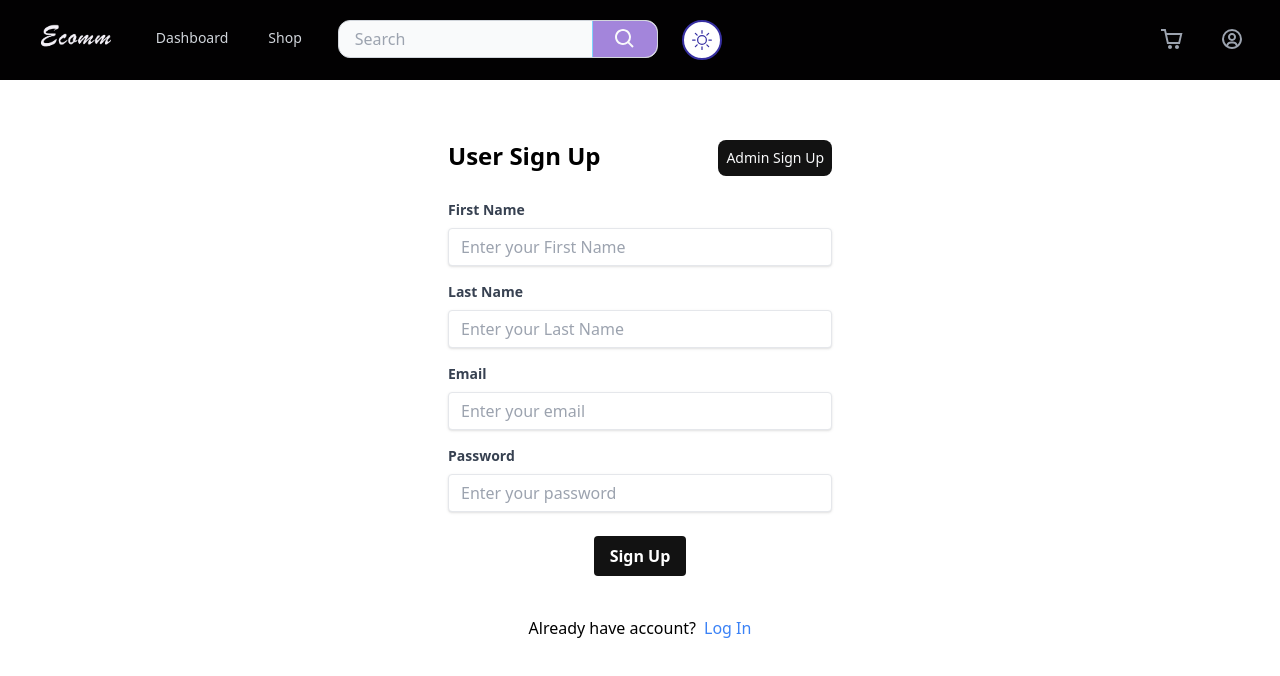
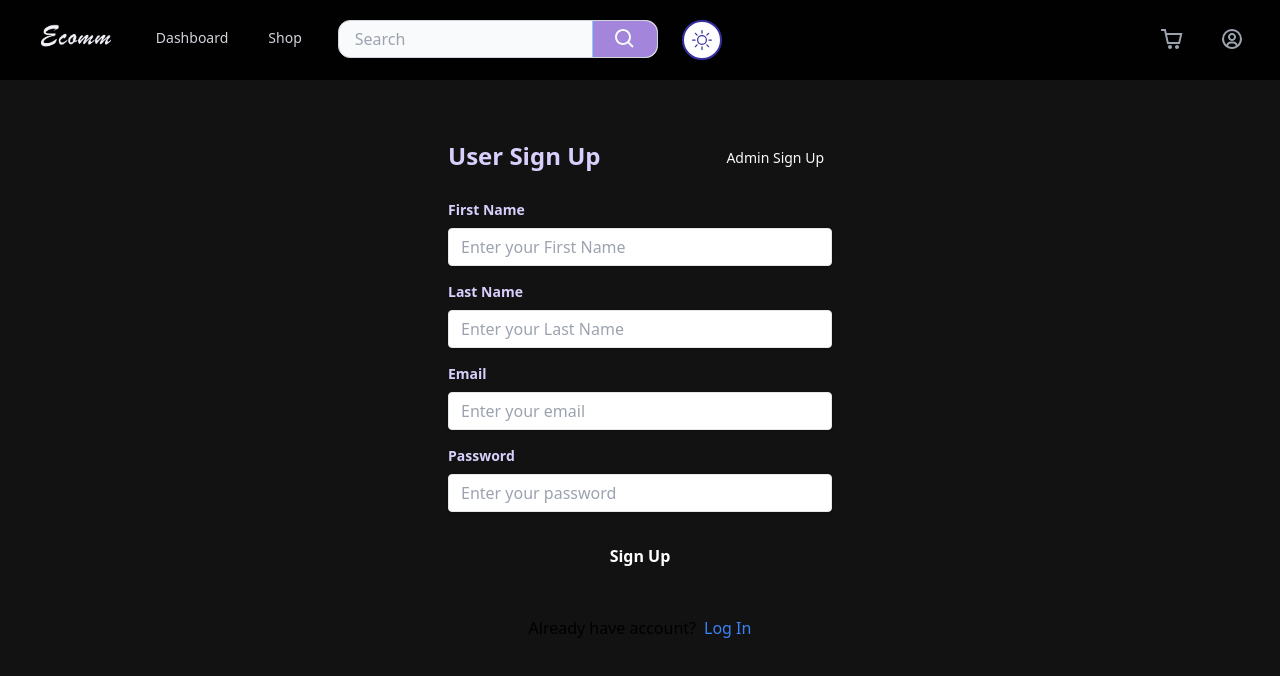
Before and after one commit to Sainath0604/Ecomm-Frontend, a React (Vite) app: page /signUp in a window 1280 px wide. Shown: the top 676 px of the page. Built offline with nearby package versions, Linux system fonts and the light colour scheme.

Commit message:
modified style of some components

```diff
--- a/src/authentication/SignIn.jsx
+++ b/src/authentication/SignIn.jsx
@@ -44,16 +44,16 @@ function SignIn() {
   }
 
   return (
-    <div>
+    <div className="dark:bg-[#D9CFFC]	bg-[#121212] min-h-screen">
       <Navbar />
-      <div className="flex justify-center mt-10 h-80 p-5">
+      <div className="flex justify-center mt-10 h-80 p-5 ">
         <form onSubmit={loginUser} className="w-full max-w-sm">
           <div className="mb-4">
-            <label className="block text-gray-700 text-sm font-bold mb-2">
+            <label className="block text-[#D9CFFC] dark:text-[#241B35] text-sm font-bold mb-2">
               Email
             </label>
             <input
-              className="shadow appearance-none border rounded w-full py-2 px-3 text-gray-700 leading-tight focus:outline-none focus:shadow-outline"
+              className="shadow appearance-none border rounded w-full py-2 px-3 text-[#D9CFFC] dark:text-[#241B35] leading-tight focus:outline-none focus:shadow-outline"
               id="email"
               type="email"
               placeholder="Enter your email"
@@ -62,11 +62,11 @@ function SignIn() {
             />
           </div>
           <div className="mb-6">
-            <label className="block text-gray-700 text-sm font-bold mb-2">
+            <label className="block text-[#D9CFFC] dark:text-[#241B35] text-sm font-bold mb-2">
               Password
             </label>
             <input
-              className="shadow appearance-none border rounded w-full py-2 px-3 text-gray-700 leading-tight focus:outline-none focus:shadow-outline"
+              className="shadow appearance-none border rounded w-full py-2 px-3 text-[#D9CFFC] dark:text-[#241B35] leading-tight focus:outline-none focus:shadow-outline"
               id="password"
               type="password"
               placeholder="Enter your password"
--- a/src/authentication/SignUp.jsx
+++ b/src/authentication/SignUp.jsx
@@ -61,12 +61,15 @@ function SignUp() {
   }, [userType]);
 
   return (
-    <div>
+    <div className="dark:bg-[#D9CFFC]	bg-[#121212] min-h-screen">
       <Navbar />
       <div className="flex justify-center mt-10 h-80 p-5">
         <form onSubmit={registerUser} className="w-full max-w-sm">
           <div className="h-10  flex flex-row justify-between lg:mb-5">
-            <h1 className="text-2xl font-bold" value={userType}>
+            <h1
+              className="text-2xl font-bold text-[#D9CFFC] dark:text-[#241B35]"
+              value={userType}
+            >
               User Sign Up
             </h1>
             <Link to="/adminSignUp">
@@ -76,11 +79,11 @@ function SignUp() {
             </Link>
           </div>
           <div className="mb-4">
-            <label className="block text-gray-700 text-sm font-bold mb-2">
+            <label className="block text-[#D9CFFC] dark:text-[#241B35] text-sm font-bold mb-2">
               First Name
             </label>
             <input
-              className="shadow appearance-none border rounded w-full py-2 px-3 text-gray-700 leading-tight focus:outline-none focus:shadow-outline"
+              className="shadow appearance-none border rounded w-full py-2 px-3 text-[#D9CFFC] dark:text-[#241B35] leading-tight focus:outline-none focus:shadow-outline"
               id="fName"
               type="name"
               placeholder="Enter your First Name"
@@ -89,11 +92,11 @@ function SignUp() {
             />
           </div>
           <div className="mb-4">
-            <label className="block text-gray-700 text-sm font-bold mb-2">
+            <label className="block text-[#D9CFFC] dark:text-[#241B35] text-sm font-bold mb-2">
               Last Name
             </label>
             <input
-              className="shadow appearance-none border rounded w-full py-2 px-3 text-gray-700 leading-tight focus:outline-none focus:shadow-outline"
+              className="shadow appearance-none border rounded w-full py-2 px-3 text-[#D9CFFC] dark:text-[#241B35] leading-tight focus:outline-none focus:shadow-outline"
               id="lName"
               type="name"
               placeholder="Enter your Last Name"
@@ -102,11 +105,11 @@ function SignUp() {
             />
           </div>
           <div className="mb-4">
-            <label className="block text-gray-700 text-sm font-bold mb-2">
+            <label className="block text-[#D9CFFC] dark:text-[#241B35] text-sm font-bold mb-2">
               Email
             </label>
             <input
-              className="shadow appearance-none border rounded w-full py-2 px-3 text-gray-700 leading-tight focus:outline-none focus:shadow-outline"
+              className="shadow appearance-none border rounded w-full py-2 px-3 text-[#D9CFFC] dark:text-[#241B35] leading-tight focus:outline-none focus:shadow-outline"
               id="email"
               type="email"
               placeholder="Enter your email"
@@ -115,11 +118,11 @@ function SignUp() {
             />
           </div>
           <div className="mb-6">
-            <label className="block text-gray-700 text-sm font-bold mb-2">
+            <label className="block text-[#D9CFFC] dark:text-[#241B35] text-sm font-bold mb-2">
               Password
             </label>
             <input
-              className="shadow appearance-none border rounded w-full py-2 px-3 text-gray-700 leading-tight focus:outline-none focus:shadow-outline"
+              className="shadow appearance-none border rounded w-full py-2 px-3 text-[#D9CFFC] dark:text-[#241B35] leading-tight focus:outline-none focus:shadow-outline"
               id="password"
               type="password"
               placeholder="Enter your password"
--- a/src/components/Checkout.jsx
+++ b/src/components/Checkout.jsx
@@ -48,7 +48,7 @@ function Checkout() {
           <div className="p-5 w-full lg:w-[70%] ">
             <div className="">
               <div className="h-36 text-[#D9CFFC] dark:text-[#241B35]">
-                <div className="font-bold text-2xlb ">Hello,</div>
+                <div className="font-bold text-2xl ">Hello,</div>
                 {isLoggedIn == "true" ? (
                   <div className="flex flex-col ml-5 ">
                     <div>
--- a/src/components/CheckoutProduct.jsx
+++ b/src/components/CheckoutProduct.jsx
@@ -16,11 +16,11 @@ function CheckoutProduct() {
 
   return (
     <div>
-      <div className="flex flex-col gap-y-2">
+      <div className="flex flex-col gap-y-2 ">
         {basket.map((item) => (
-          <div className="flex flex-col " key={item.id}>
+          <div className="flex flex-col" key={item.id}>
             <div className=" mt-5 ">
-              <div className="bg-gray-100 border border-gray-300 h-48 lg:h-60 p-2 flex items-center lg:gap-x-2 rounded-lg shadow-xl">
+              <div className="bg-gray-100 border dark:border-[#241B35] border-[#b770ed] h-48 lg:h-60 p-2 flex items-center lg:gap-x-2 rounded-tr-[4.4em] rounded-bl-[4.4em] shadow-xl">
                 <div className="h-44 w-64  ">
                   <img
                     className="w-full h-full lg:w-full lg:h-full object-contain drop-shadow-2xl rounded-md "
@@ -44,7 +44,7 @@ function CheckoutProduct() {
                     </div>
                   </div>
                   <button
-                    className="border p-1 w-36 h-10 text-center border-lime-400 rounded-lg bg-red-500 text-gray-50"
+                    className="border p-1 w-36 h-10 text-center  rounded-lg bg-[#241B35] text-gray-50"
                     onClick={() => removeFromCart(item.id)}
                   >
                     Remove from cart
--- a/src/components/Navbar.jsx
+++ b/src/components/Navbar.jsx
@@ -23,7 +23,7 @@ function Navbar() {
     <div>
       <Disclosure
         as="nav"
-        className="bg-customDark-500 dark:bg-slate-200 sticky  "
+        className="bg-customDark-500 dark:bg-[#d59dff] sticky  "
       >
         {({ open }) => (
           <>
--- a/src/components/Payment.jsx
+++ b/src/components/Payment.jsx
@@ -22,7 +22,7 @@ function Payment() {
                 </div>
                 <div className="h-28 lg:h-28 lg:w-28">
                   <textarea
-                    className="border-2 border-gray-300 rounded-md resize max-w-[50vw] max-h-[22vh]"
+                    className="border-2 bg-[#d6d6d6] p-2 placeholder-[#000] dark:bg-[#fff] border-gray-300 rounded-md resize max-w-[50vw] max-h-[22vh]"
                     placeholder="Enter your addrress"
                     rows={5}
                     cols={45}
@@ -34,7 +34,7 @@ function Payment() {
                   <div className="h-6 lg:w-60 text-xl font-bold">
                     Review items:
                   </div>
-                  <div>
+                  <div className="w-4/5">
                     <CheckoutProduct />
                   </div>
                 </div>
```
Also changed, not shown: src/components/ProductDetails.jsx (+5 -5 lines).
